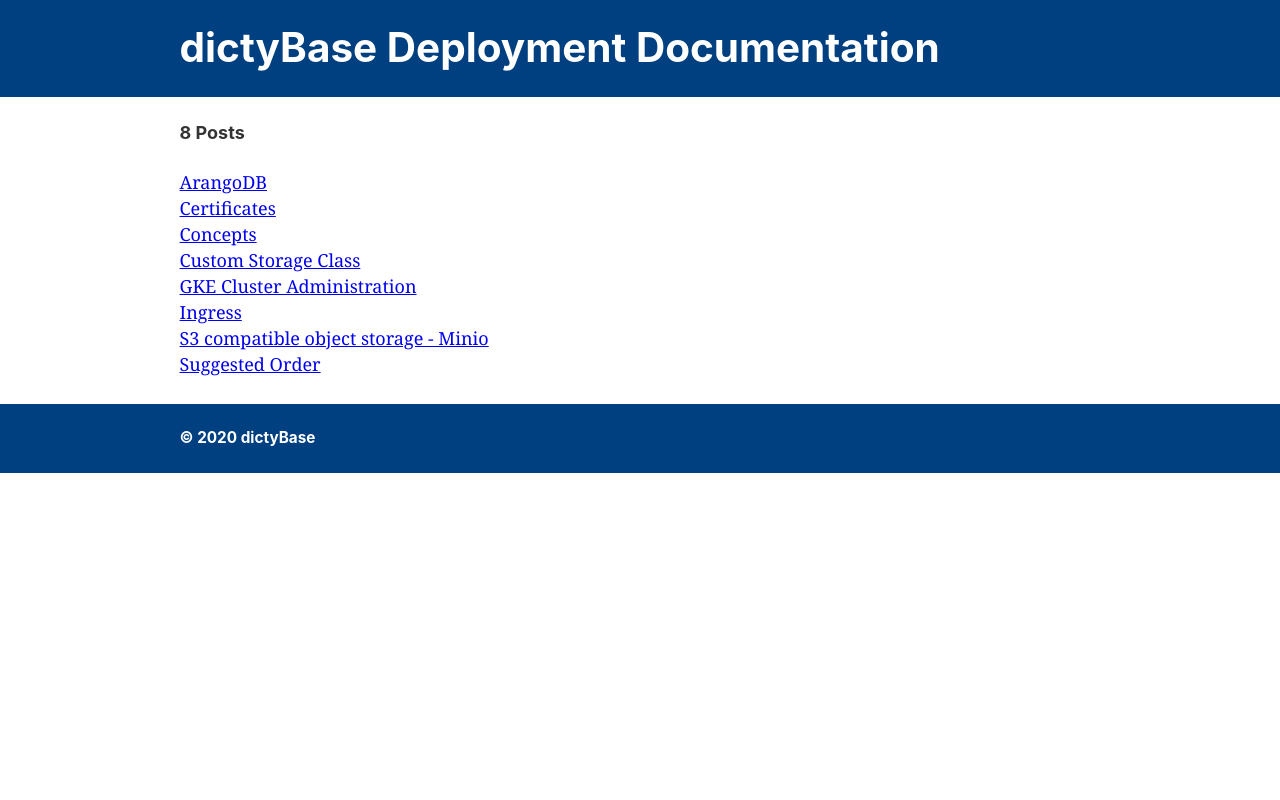
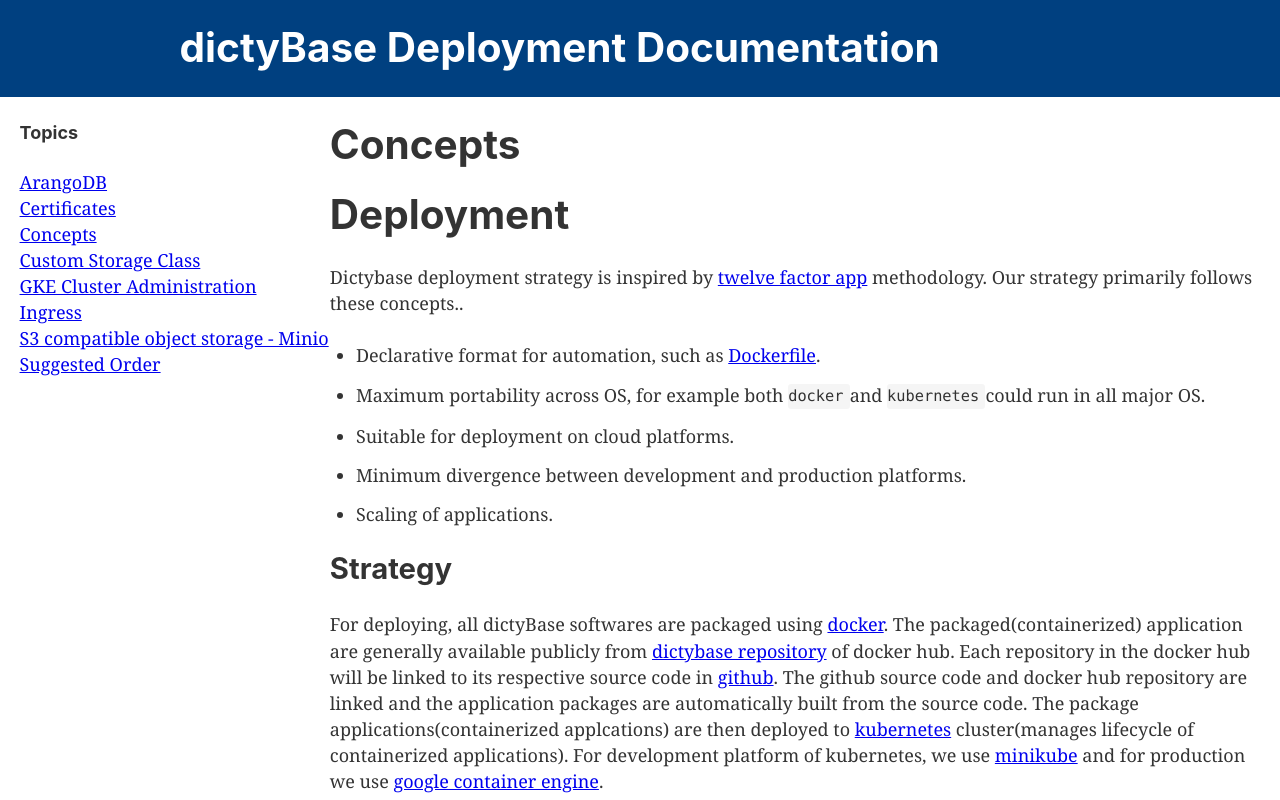
Before and after one commit to dictybase-docker/developer-docs, a Gatsby site: page / in a window 1280 px wide. Shown: the top 800 px of the page. Built offline with nearby package versions, Linux system fonts and the light colour scheme; Gatsby itself is replaced by a stand-in of ours.

Commit message:
feat: add sidebar

```diff
--- a/src/components/footer.tsx
+++ b/src/components/footer.tsx
@@ -1,10 +1,10 @@
 import React from "react"
 
 const Footer = () => (
-  <header
+  <footer
     style={{
       background: `rgb(0, 64, 128)`,
-      marginBottom: `1.45rem`,
+      textAlign: "center",
     }}>
     <div
       style={{
@@ -12,11 +12,15 @@
         maxWidth: 960,
         padding: `1.45rem 1.0875rem`,
       }}>
-      <h5 style={{ margin: 0, color: "#fff" }}>
+      <h5
+        style={{
+          margin: 0,
+          color: "#fff",
+        }}>
         © {new Date().getFullYear()} dictyBase
       </h5>
     </div>
-  </header>
+  </footer>
 )
 
 export default Footer
--- a/src/components/layout.tsx
+++ b/src/components/layout.tsx
@@ -2,6 +2,7 @@
 import { useStaticQuery, graphql } from "gatsby"
 import Header from "./header"
 import Footer from "./footer"
+import Sidebar from "./sidebar"
 import "./layout.css"
 
 type Props = {
@@ -25,10 +26,15 @@
       <div
         style={{
           margin: `0 auto`,
-          maxWidth: 960,
+          maxWidth: 1400,
           padding: `0 1.0875rem 1.45rem`,
         }}>
-        <main>{children}</main>
+        <div style={{ display: "flex" }}>
+          <div style={{ width: "25%" }}>
+            <Sidebar />
+          </div>
+          <main style={{ width: "75%" }}>{children}</main>
+        </div>
       </div>
       <Footer />
     </>
--- /dev/null
+++ b/src/components/sidebar.tsx
@@ -0,0 +1,35 @@
+import React from "react"
+import { useStaticQuery, graphql, Link } from "gatsby"
+
+const Sidebar = () => {
+  const data = useStaticQuery(graphql`
+    query {
+      allMarkdownRemark(sort: { fields: [frontmatter___title], order: ASC }) {
+        edges {
+          node {
+            id
+            frontmatter {
+              title
+            }
+            fields {
+              slug
+            }
+          }
+        }
+      }
+    }
+  `)
+
+  return (
+    <div>
+      <h4>Topics</h4>
+      {data.allMarkdownRemark.edges.map(({ node }) => (
+        <div key={node.id}>
+          <Link to={node.fields.slug}>{node.frontmatter.title}</Link>
+        </div>
+      ))}
+    </div>
+  )
+}
+
+export default Sidebar
--- a/src/pages/index.tsx
+++ b/src/pages/index.tsx
@@ -6,14 +6,9 @@
 const IndexPage = ({ data }) => {
   return (
     <Layout>
-      <SEO title="Home" />
       <div>
-        <h4>{data.allMarkdownRemark.totalCount} Posts</h4>
-        {data.allMarkdownRemark.edges.map(({ node }) => (
-          <div key={node.id}>
-            <Link to={node.fields.slug}>{node.frontmatter.title}</Link>
-          </div>
-        ))}
+        <h1>{data.markdownRemark.frontmatter.title}</h1>
+        <div dangerouslySetInnerHTML={{ __html: data.markdownRemark.html }} />
       </div>
     </Layout>
   )
@@ -21,18 +16,10 @@
 
 const query = graphql`
   query {
-    allMarkdownRemark(sort: { fields: [frontmatter___title], order: ASC }) {
-      totalCount
-      edges {
-        node {
-          id
-          frontmatter {
-            title
-          }
-          fields {
-            slug
-          }
-        }
+    markdownRemark(fields: { slug: { eq: "/concept/" } }) {
+      html
+      frontmatter {
+        title
       }
     }
   }
```
